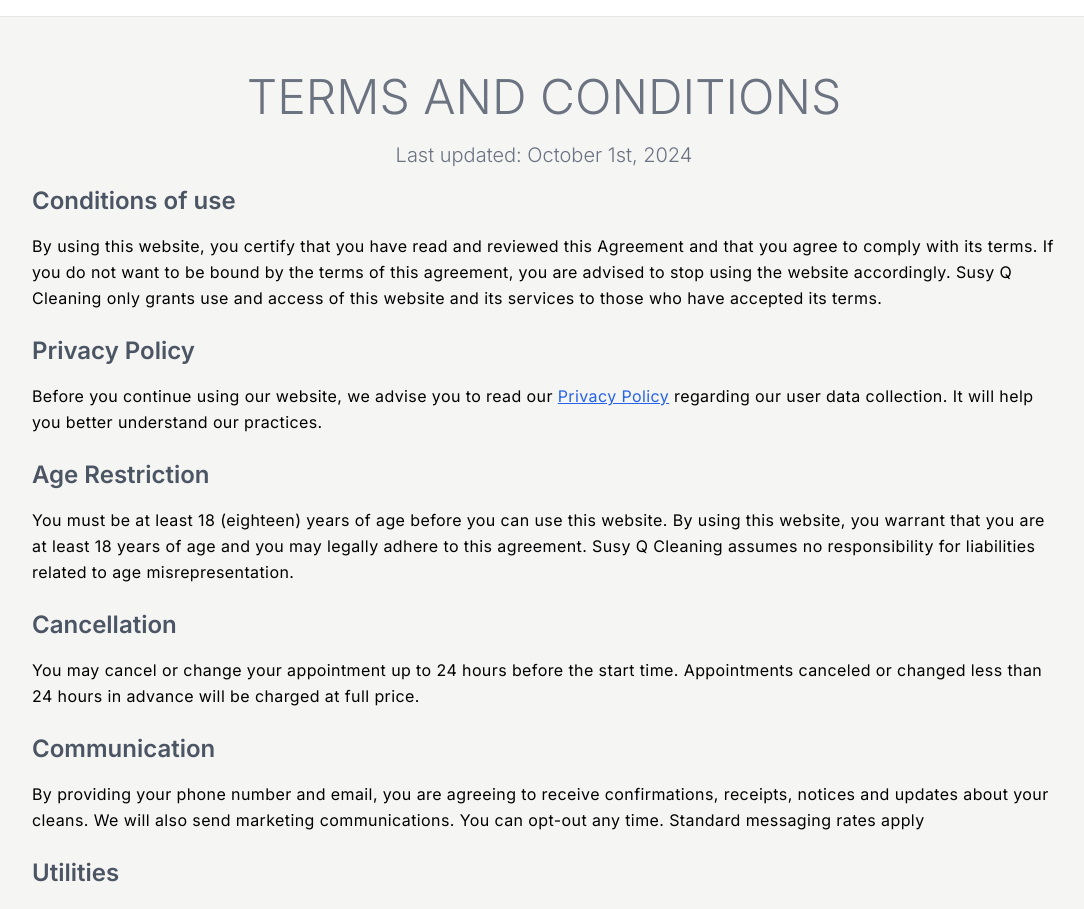
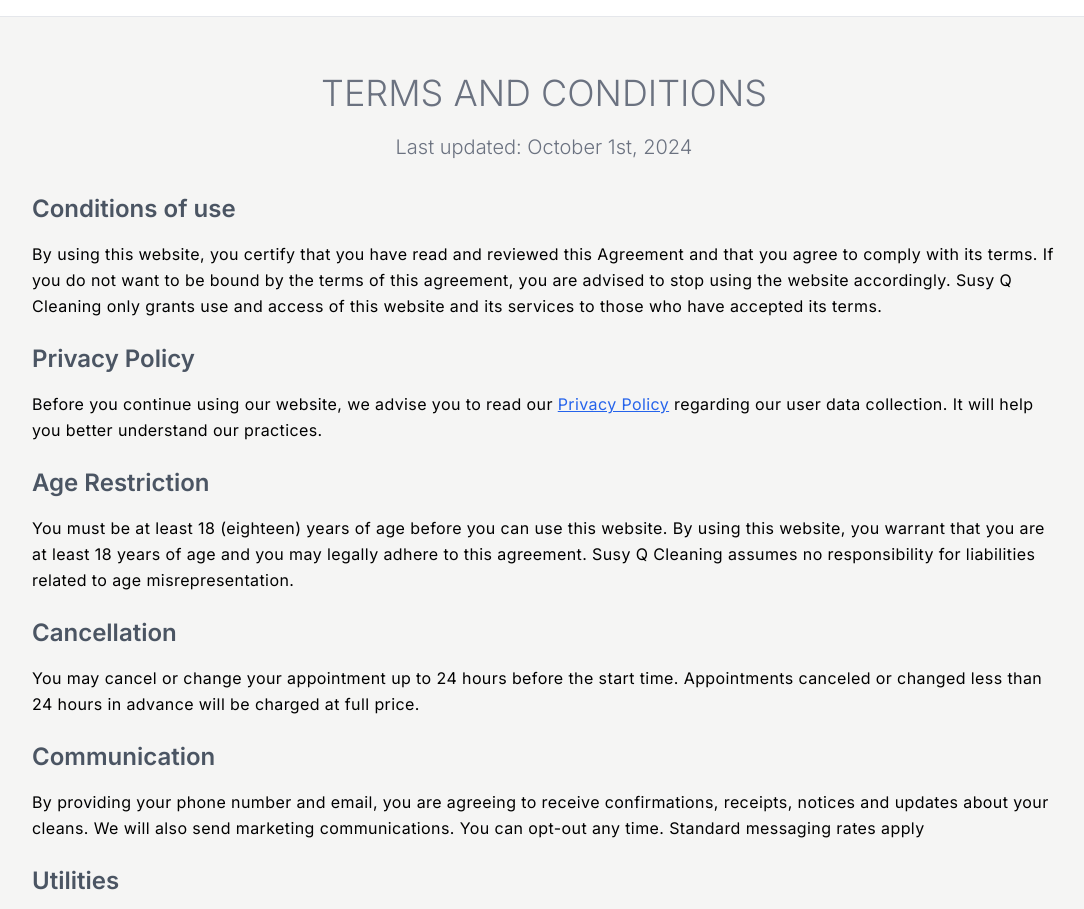
Before and after one commit to oscar-ct/susyq, a Next.js app: page /terms in a window 1280 px wide. Shown: the part 63-972 px from the top of the page, without its empty margins (96-1180 px from the left). Built offline with nearby package versions, Linux system fonts and the light colour scheme.

Commit message:
feat: clean up styling, update heading elements,

```diff
--- a/src/app/privacy/page.jsx
+++ b/src/app/privacy/page.jsx
@@ -20,38 +20,34 @@ const Page = () => {
     return (
         <section className={"py-14 w-full mx-auto px-4 lg:px-8 max-w-screen-xl bg-stone-100"}>
             <div className={"flex flex-col items-center"}>
-                <div className={"flex flex-col justify-center pb-8 md:pb-4"}>
-                    <h1 className={"text-center text-5xl uppercase font-light text-gray-500"}>Privacy Policy</h1>
-                    <h4 className={"pt-5 text-center text-xl font-light text-gray-500"}>Last updated: October 1st,
-                        2024</h4>
+                <div className={"pb-8 text-center"}>
+                    <h1 className={"text-4xl uppercase font-light text-gray-500"}>Privacy Policy</h1>
+                    <p className={"pt-5 text-xl font-light text-gray-500"}>Last updated: October 1st, 2024</p>
                 </div>
                 <div className={"flex flex-col max-w-screen-lg gap-6"}>
                     <div>
-                        <h4 className={"text-2xl font-semibold text-gray-600"}>What User Data We Collect</h4>
-                        <p className={"pt-4 leading-relaxed tracking-wide"}>When you visit the website, we may collect the following data:
-                        </p>
-                        <ol className={"list-inside pl-10"}>
-                            <li className={"list-disc"}>Your IP address.</li>
-                            <li className={"list-disc"}>Your contact information and email address.</li>
-                            <li className={"list-disc"}>Other information such as interests and preferences.</li>
-                            <li className={"list-disc"}>Data profile regarding your online behavior on our website.</li>
-                        </ol>
+                        <h2 className={"text-2xl font-semibold text-gray-600"}>What User Data We Collect</h2>
+                        <p className={"pt-4 leading-relaxed tracking-wide"}>When you visit the website, we may collect the following data:</p>
+                        <ul className={"list-disc list-inside pl-10"}>
+                            <li> Your IP address.</li>
+                            <li> Your contact information and email address.</li>
+                            <li> Other information such as interests and preferences.</li>
+                            <li> Data profile regarding your online behavior on our website.</li>
+                        </ul>
                     </div>
                     <div>
-                        <h4 className={"text-2xl font-semibold text-gray-600"}>Why We Collect Your Data</h4>
-                        <p className={"pt-4 leading-relaxed tracking-wide"}>We are collecting your data for several
-                            reasons:
-                        </p>
-                        <ol className={"list-inside pl-10"}>
-                            <li className={"list-disc"}>To better understand your needs.</li>
-                            <li className={"list-disc"}>To improve our services and products.</li>
-                            <li className={"list-disc"}>To send you promotional emails containing the information we think you will find interesting.</li>
-                            <li className={"list-disc"}>To contact you to fill out surveys and participate in other types of market research.</li>
-                            <li className={"list-disc"}>To customize our website according to your online behavior and personal preferences.</li>
-                        </ol>
+                        <h2 className={"text-2xl font-semibold text-gray-600"}>Why We Collect Your Data</h2>
+                        <p className={"pt-4 leading-relaxed tracking-wide"}>We are collecting your data for several reasons:</p>
+                        <ul className={"list-disc list-inside pl-10"}>
+                            <li>To better understand your needs.</li>
+                            <li>To improve our services and products.</li>
+                            <li>To send you promotional emails containing the information we think you will find interesting.</li>
+                            <li>To contact you to fill out surveys and participate in other types of market research.</li>
+                            <li>To customize our website according to your online behavior and personal preferences.</li>
+                        </ul>
                     </div>
                     <div>
-                        <h4 className={"text-2xl font-semibold text-gray-600"}>Our Cookie Policy</h4>
+                        <h2 className={"text-2xl font-semibold text-gray-600"}>Our Cookie Policy</h2>
                         <p className={"pt-4 leading-relaxed tracking-wide"}>
                             Once you agree to allow our website to use cookies, you also agree to use the data it collects regarding your online
                             behavior (analyze web traffic, web pages you visit and spend the most time on).
@@ -63,7 +59,7 @@ const Page = () => {
                         </p>
                     </div>
                     <div>
-                        <h4 className={"text-2xl font-semibold text-gray-600"}>Links to Other Websites</h4>
+                        <h2 className={"text-2xl font-semibold text-gray-600"}>Links to Other Websites</h2>
                         <p className={"pt-4 leading-relaxed tracking-wide"}>
                             Our website contains links that lead to other websites. If you click on these links Susy Q Cleaning is not held
                             responsible for your data and privacy protection. Visiting those websites is not governed by this privacy policy
@@ -71,7 +67,7 @@ const Page = () => {
                         </p>
                     </div>
                     <div>
-                        <h4 className={"text-2xl font-semibold text-gray-600"}>Restricting the Collection of your Personal Data</h4>
+                        <h2 className={"text-2xl font-semibold text-gray-600"}>Restricting the Collection of your Personal Data</h2>
                         <p className={"pt-4 leading-relaxed tracking-wide"}>At some point, you might wish to restrict the use and collection of your personal data. You can achieve this by doing
                             the following:
                             When you are filling the forms on the website, make sure to check if there is a box which you can leave unchecked, if
--- a/src/app/terms/page.jsx
+++ b/src/app/terms/page.jsx
@@ -22,14 +22,13 @@ const Page = () => {
     return (
         <section className={"py-14 w-full mx-auto px-4 lg:px-8 max-w-screen-xl bg-stone-100"}>
             <div className={"flex flex-col items-center"}>
-                <div className={"flex flex-col justify-center pb-8 md:pb-4"}>
-                    <h1 className={"text-center text-5xl uppercase font-light text-gray-500"}>Terms and Conditions</h1>
-                    <h4 className={"pt-5 text-center text-xl font-light text-gray-500"}>Last updated: October 1st,
-                        2024</h4>
+                <div className={"text-center pb-8"}>
+                    <h1 className={"text-4xl uppercase font-light text-gray-500"}>Terms and Conditions</h1>
+                    <p className={"pt-5 text-xl font-light text-gray-500"}>Last updated: October 1st, 2024</p>
                 </div>
                 <div className={"flex flex-col max-w-screen-lg gap-6"}>
                     <div>
-                        <h4 className={"text-2xl font-semibold text-gray-600"}>Conditions of use</h4>
+                        <h2 className={"text-2xl font-semibold text-gray-600"}>Conditions of use</h2>
                         <p className={"pt-4 leading-relaxed tracking-wide"}>By using this website, you certify that you have read and reviewed this Agreement and that you agree to comply with
                             its terms. If you do not want to be bound by the terms of this agreement, you are advised to stop using the website
                             accordingly. Susy Q Cleaning only grants use and access of this website and its services to those who
@@ -37,13 +36,13 @@ const Page = () => {
                         </p>
                     </div>
                     <div>
-                        <h4 className={"text-2xl font-semibold text-gray-600"}>Privacy Policy</h4>
+                        <h2 className={"text-2xl font-semibold text-gray-600"}>Privacy Policy</h2>
                         <p className={"pt-4 leading-relaxed tracking-wide"}>Before you continue using our website, we advise you to read our <Link className={"underline text-blue-600"} href={"/privacy"}>Privacy Policy</Link> regarding our
                             user data collection. It will help you better understand our practices.
                         </p>
                     </div>
                     <div>
-                        <h4 className={"text-2xl font-semibold text-gray-600"}>Age Restriction</h4>
+                        <h2 className={"text-2xl font-semibold text-gray-600"}>Age Restriction</h2>
                         <p className={"pt-4 leading-relaxed tracking-wide"}>
                             You must be at least 18 (eighteen) years of age before you can use this website. By using this website, you warrant
                             that you are at least 18 years of age and you may legally adhere to this agreement. Susy Q Cleaning assumes no
@@ -51,14 +50,14 @@ const Page = () => {
                         </p>
                     </div>
                     <div>
-                        <h4 className={"text-2xl font-semibold text-gray-600"}>Cancellation</h4>
+                        <h2 className={"text-2xl font-semibold text-gray-600"}>Cancellation</h2>
                         <p className={"pt-4 leading-relaxed tracking-wide"}>
                             You may cancel or change your appointment up to 24 hours before the start time. Appointments
                             canceled or changed less than 24 hours in advance will be charged at full price.
                         </p>
                     </div>
                     <div>
-                        <h4 className={"text-2xl font-semibold text-gray-600"}>Communication</h4>
+                        <h2 className={"text-2xl font-semibold text-gray-600"}>Communication</h2>
                         <p className={"pt-4 leading-relaxed tracking-wide"}>By providing your phone number and email,
                             you are agreeing to receive confirmations, receipts, notices and updates about your cleans.
                             We will also send marketing communications. You can opt-out any time. Standard messaging
@@ -66,7 +65,7 @@ const Page = () => {
                         </p>
                     </div>
                     <div>
-                        <h4 className={"text-2xl font-semibold text-gray-600"}>Utilities</h4>
+                        <h2 className={"text-2xl font-semibold text-gray-600"}>Utilities</h2>
                         <p className={"pt-4 leading-relaxed tracking-wide"}>It is the client&apos;s responsibility to
                             ensure that all utilities needed to successfully clean the home will be working during the
                             clean. If any utilities are turned off, the housekeepers will do the best that they can, but
@@ -77,7 +76,7 @@ const Page = () => {
                         </p>
                     </div>
                     <div>
-                        <h4 className={"text-2xl font-semibold text-gray-600"}>Late Access / No-show</h4>
+                        <h2 className={"text-2xl font-semibold text-gray-600"}>Late Access / No-show</h2>
                         <p className={"pt-4 leading-relaxed tracking-wide"}>It is the client&apos;s responsibility to
                             provide entry instructions for the housekeeping team. If the team is unable to access your
                             home with the provided entry instructions, you will receive a text from our office. If after
@@ -88,7 +87,7 @@ const Page = () => {
                         </p>
                     </div>
                     <div>
-                        <h4 className={"text-2xl font-semibold text-gray-600"}>Biohazard</h4>
+                        <h2 className={"text-2xl font-semibold text-gray-600"}>Biohazard</h2>
                         <p className={"pt-4 leading-relaxed tracking-wide"}>According to regulations placed by the
                             Occupational Safety and Health Administration (OSHA), housekeepers are not permitted to
                             handle biohazards. This includes but is not limited to all bodily fluids, pests and
@@ -96,7 +95,6 @@ const Page = () => {
                             around them and the appointment will be charged in full.
                         </p>
                     </div>
-
                 </div>
             </div>
         </section>
```
